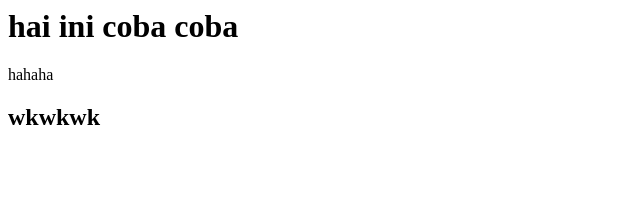
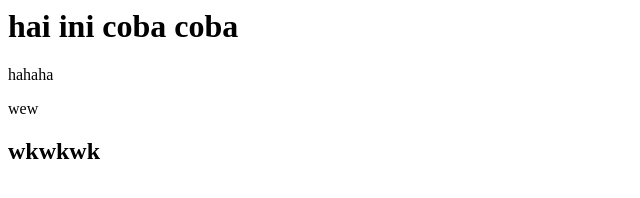
Before and after one commit to BaariqAzhar/coba-coba, a plain HTML site: page index.html in a window 1280 px wide. Shown: the whole page, without its empty margins (0-640 px from the left). Drawn offline with Linux system fonts and the light colour scheme.

Commit message:
perubahan dari web

```diff
--- a/index.html
+++ b/index.html
@@ -1,3 +1,4 @@
 <h1>hai ini coba coba</h1>
 <p>hahaha</p>
+<p>wew</p>
 <h2>wkwkwk</h2>
```
